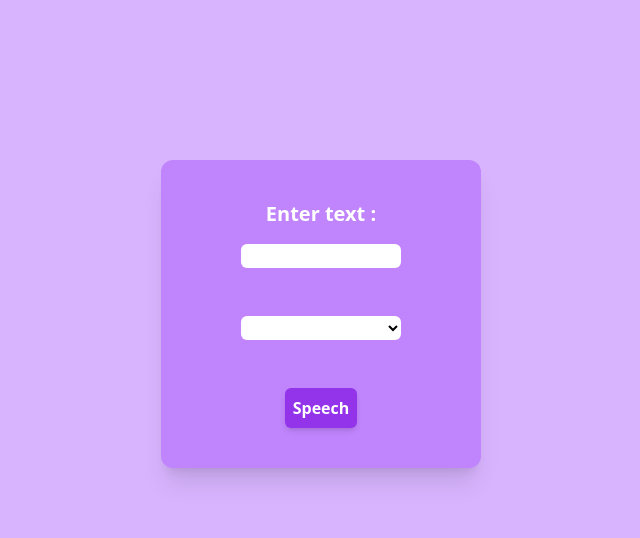
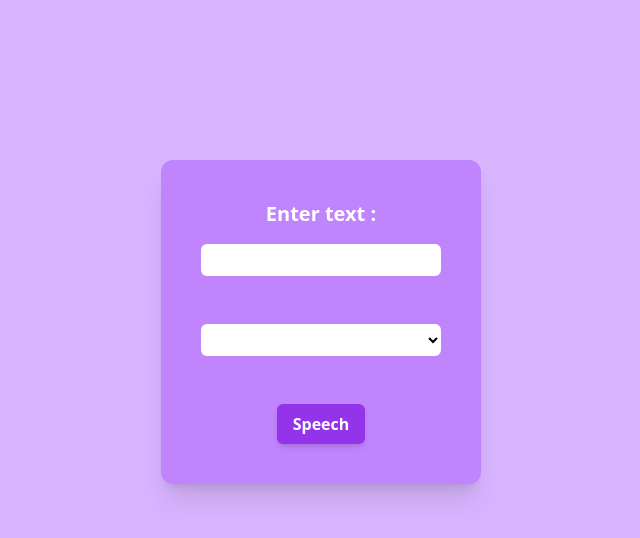
Before and after one commit to nrrarnn/text-to-speech, a plain HTML site: page index.html in a window 1280 px wide. Shown: the whole page, without its empty margins (319-959 px from the left). Drawn offline with nearby package versions, Linux system fonts and the light colour scheme.

Commit message:
change text and size

```diff
--- a/index.html
+++ b/index.html
@@ -12,14 +12,14 @@
 <body class="bg-purple-300">
 
   <div class="m-auto mt-40 flex flex-col items-center bg-purple-400 w-1/2 p-10 rounded-xl shadow-xl lg:w-1/4 ">
-    <h1 class="text-xl font-bold text-white mb-4 text-shadow-lg"> Enter text :</h1>
-    <input type="text" id="txt" class="bg-white border-none rounded-md w-40">
+    <h1 class="text-sm font-bold text-white mb-4 text-shadow-lg lg:text-xl "> Enter text :</h1>
+    <input type="text" id="txt" class="bg-white border-none rounded-md w-40 p-1 lg:w-60">
     <br><br>
-    <select name="" id="select" class="bg-white border-none rounded-md w-40"></select>
+    <select name="" id="select" class="bg-white border-none rounded-md w-40 p-1 lg:w-60"></select>
 
 
     <br><br>
-    <button id="btnSpeak" class="p-2 bg-purple-600 font-bold text-white rounded-md shadow-md">Speech</button>
+    <button id="btnSpeak" class="p-2 px-4 bg-purple-600 font-bold text-white rounded-md shadow-md">Speech</button>
   </div>
 
   <script src="script.js"></script>
```
